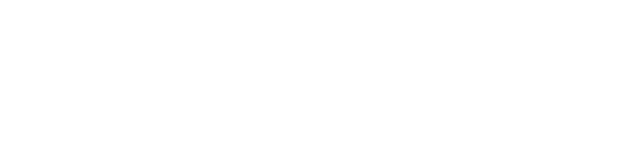
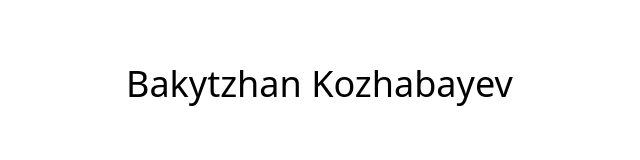
Before and after one commit to baktify/rsschool-cv, a website built with Vite: page index.html in a window 1280 px wide. Shown: the whole page, without its empty margins (42-682 px from the left). Built offline with nearby package versions, Linux system fonts and the light colour scheme.

Commit message:
feat: add name

```diff
--- a/index.html
+++ b/index.html
@@ -1,13 +1,19 @@
 <!doctype html>
 <html lang="en">
+
 <head>
   <meta charset="UTF-8" />
   <link rel="icon" type="image/svg+xml" href="/vite.svg" />
   <meta name="viewport" content="width=device-width, initial-scale=1.0" />
-    <title>Vite + TS</title>
+  <title>CV - Bakytzhan Kozhabayev</title>
 </head>
+
 <body>
-    <div id="app"></div>
+  <main class="max-w-screen-lg mx-auto my-16">
+    <h1 class="text-4xl mb-10 px-10">Bakytzhan Kozhabayev</h1>
+  </main>
+
   <script type="module" src="/src/main.ts"></script>
 </body>
+
 </html>
```
Lines whose indentation alone changed are shown as unchanged.
